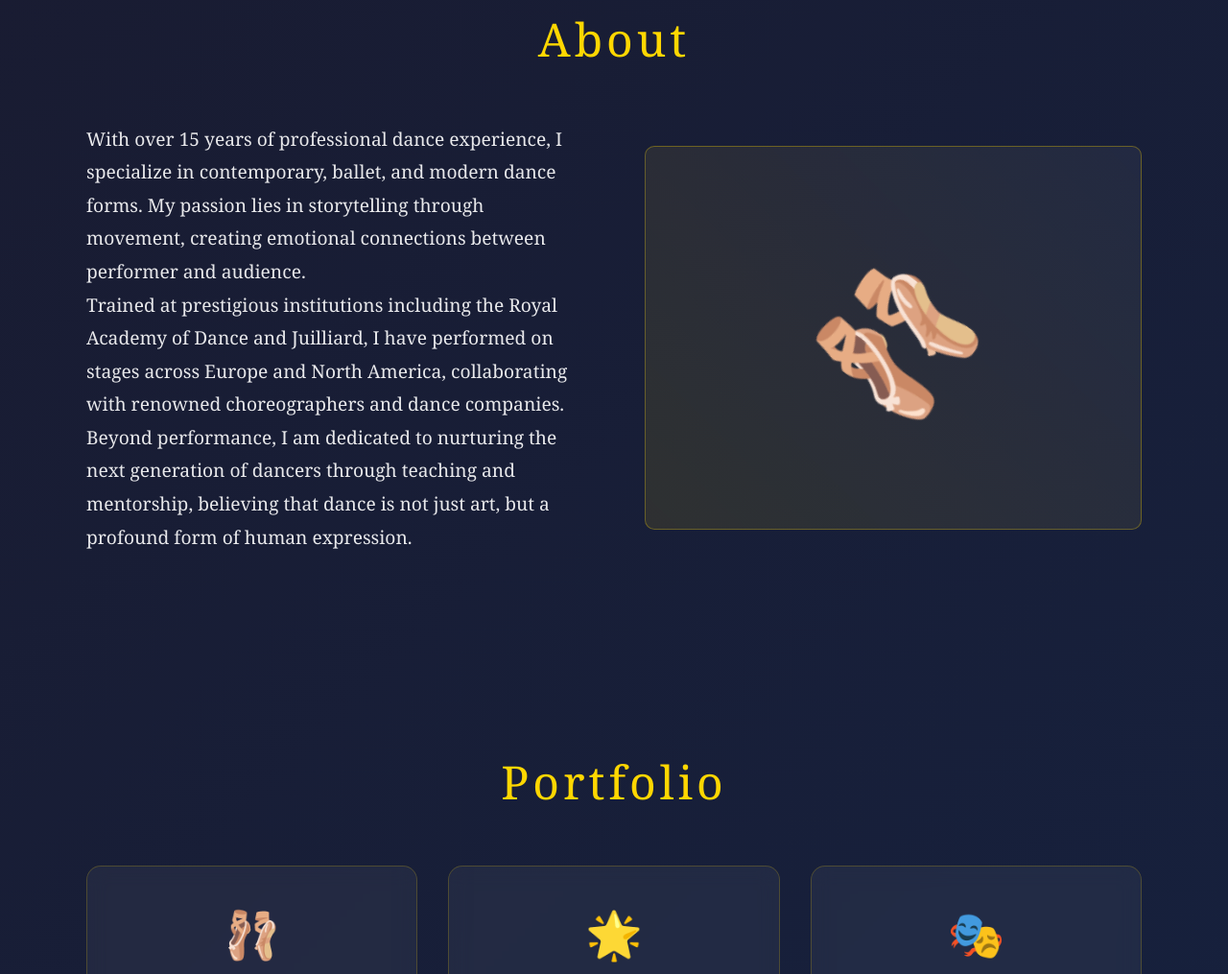
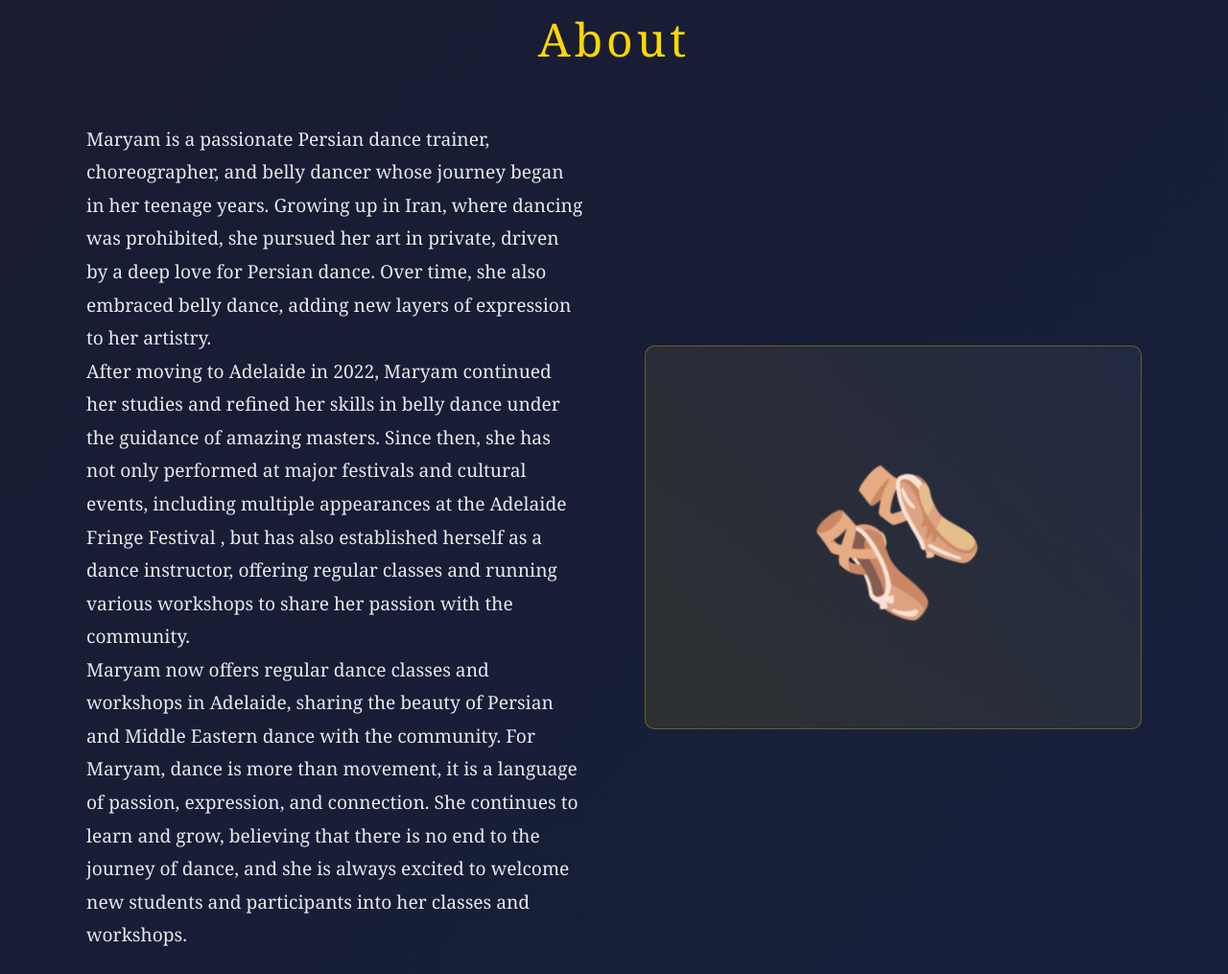
Before and after one commit to MaryamSharghiDance/MaryamSharghiDance.github.io, a plain HTML site: page index.html in a window 1280 px wide. Shown: the part 897-1912 px from the top of the page at 96% size. Drawn offline with Linux system fonts and the light colour scheme.

Commit message:
index.html

```diff
--- a/index.html
+++ b/index.html
@@ -488,11 +488,11 @@
         <h2 class="section-title">About</h2>
         <div class="about-content">
             <div class="about-text">
-                <p>With over 15 years of professional dance experience, I specialize in contemporary, ballet, and modern dance forms. My passion lies in storytelling through movement, creating emotional connections between performer and audience.</p>
+                <p>Maryam is a passionate Persian dance trainer, choreographer, and belly dancer whose journey began in her teenage years. Growing up in Iran, where dancing was prohibited, she pursued her art in private, driven by a deep love for Persian dance. Over time, she also embraced belly dance, adding new layers of expression to her artistry.</p>
 
-                <p>Trained at prestigious institutions including the Royal Academy of Dance and Juilliard, I have performed on stages across Europe and North America, collaborating with renowned choreographers and dance companies.</p>
+                <p>After moving to Adelaide in 2022, Maryam continued her studies and refined her skills in belly dance under the guidance of amazing masters. Since then, she has not only performed at major festivals and cultural events, including multiple appearances at the Adelaide Fringe Festival , but has also established herself as a dance instructor, offering regular classes and running various workshops to share her passion with the community.</p>
 
-                <p>Beyond performance, I am dedicated to nurturing the next generation of dancers through teaching and mentorship, believing that dance is not just art, but a profound form of human expression.</p>
+                <p>Maryam now offers regular dance classes and workshops in Adelaide, sharing the beauty of Persian and Middle Eastern dance with the community. For Maryam, dance is more than movement, it is a language of passion, expression, and connection. She continues to learn and grow, believing that there is no end to the journey of dance, and she is always excited to welcome new students and participants into her classes and workshops.</p>
             </div>
             <div class="about-image"></div>
         </div>
```
